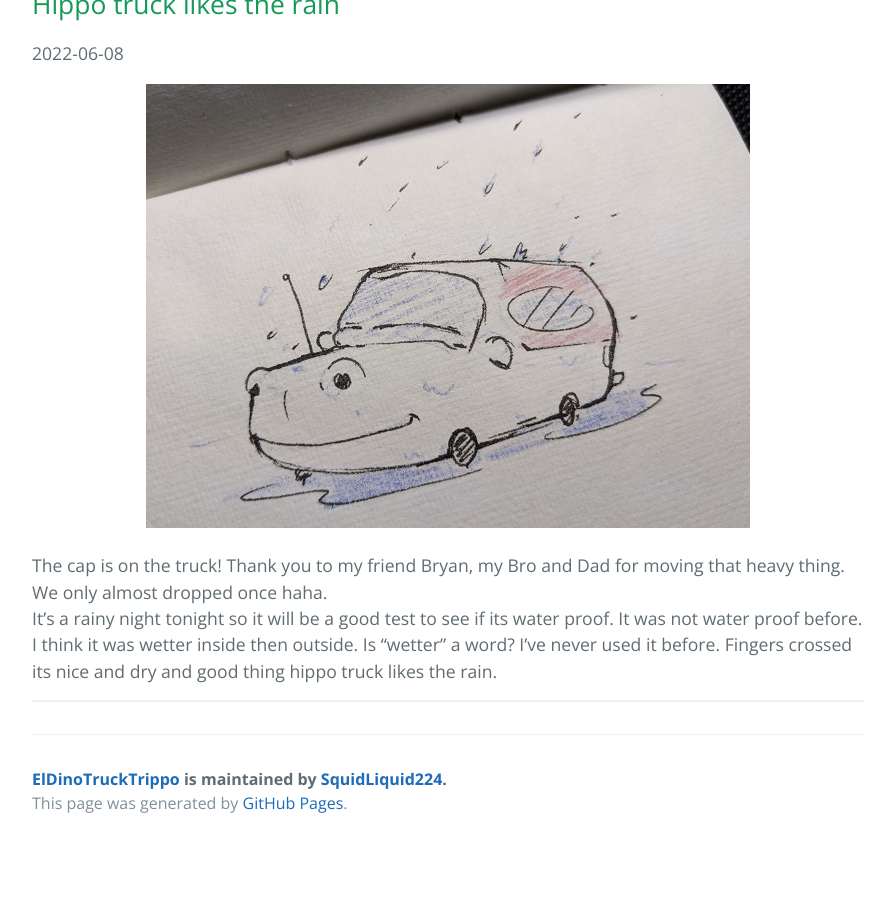
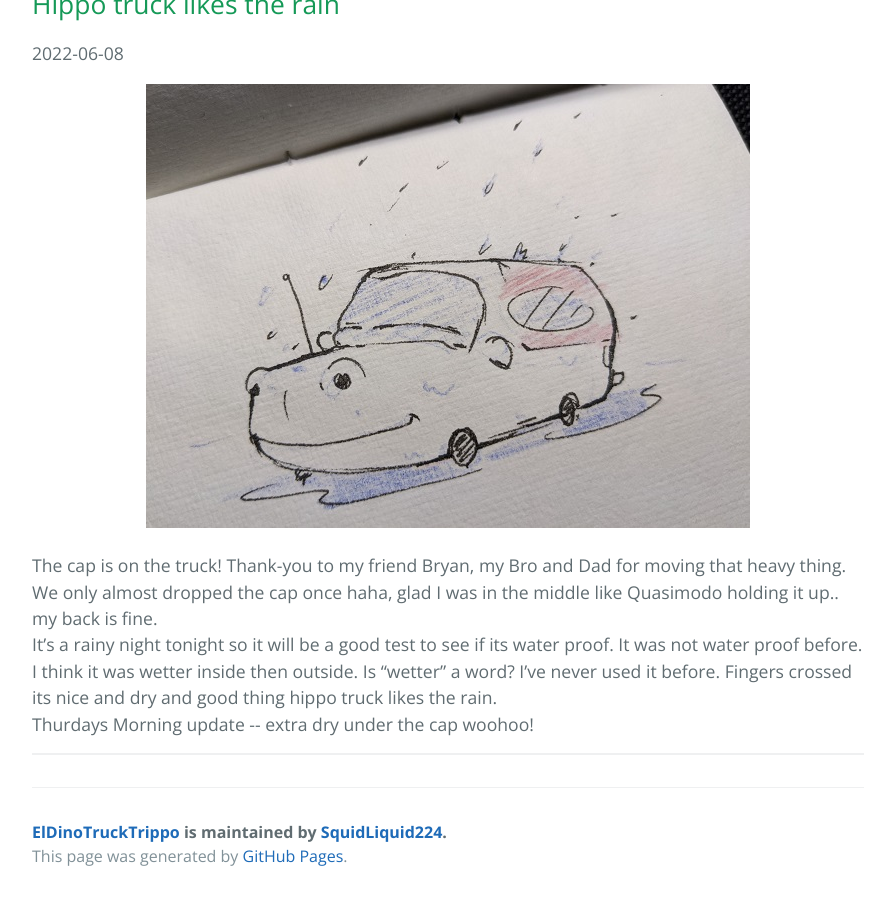
Before and after one commit to SquidLiquid224/ElDinoTruckTrippo, a Jekyll site: the page built from index.md, in a window 1280 px wide and 900 px high, scrolled down 5216 px. Shown: the whole window, without its empty margins (192-1087 px from the left). Built offline with Jekyll 4.4.1, drawn with Linux system fonts in a browser that asks for light colours; our own code applies the rules of GitHub Pages for plain Markdown files; before the commit the page ends 6063 px from its top, so only the background shows below that.

Commit message:
Update index.md

```diff
--- a/index.md
+++ b/index.md
@@ -78,8 +78,10 @@ Well I’ll leave you with this sketch of my hand. Sometimes I get all existenti
 <p align="center">
 <img src="./images/rainytruckhippo.jpg">
 <div style="text-align: left">
-The cap is on the truck! Thank you to my friend Bryan, my Bro and Dad for moving that heavy thing.  We only almost dropped once haha.
+The cap is on the truck! Thank-you to my friend Bryan, my Bro and Dad for moving that heavy thing.  We only almost dropped the cap once haha, glad I was in the middle like Quasimodo holding it up.. my back is fine.
 <br>
 It’s a rainy night tonight so it will be a good test to see if its water proof.  It was not water proof before. I think it was wetter inside then outside.  Is “wetter” a word? I’ve never used it before.  Fingers crossed its nice and dry and good thing hippo truck likes the rain.
+<br>
+Thurdays Morning update -- extra dry under the cap woohoo!
 </div>
 <hr />
```
